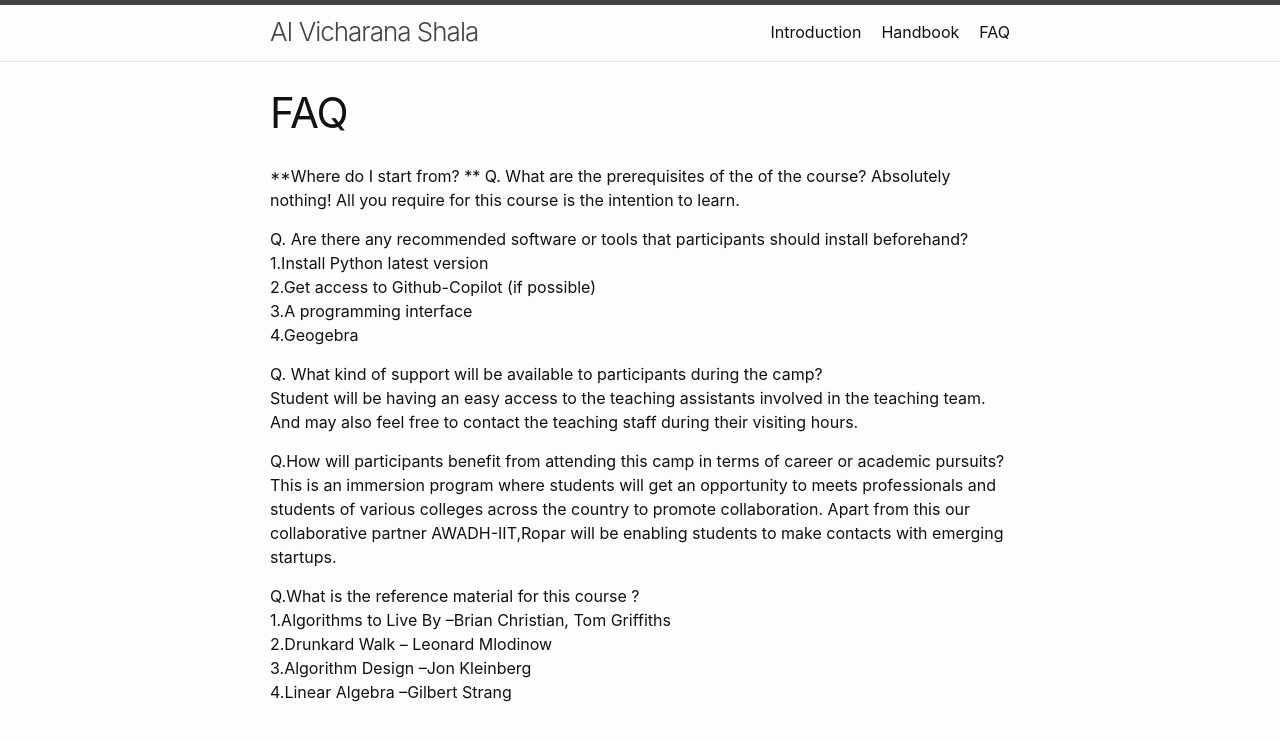
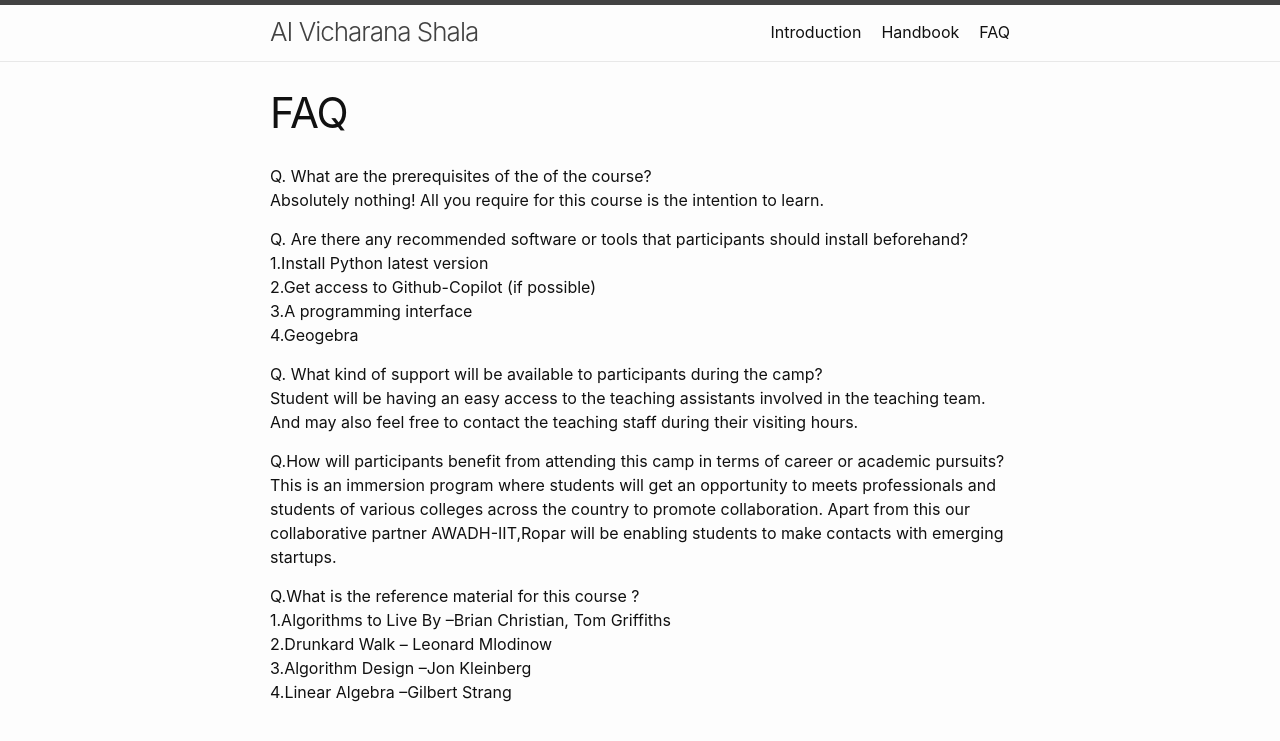
Before and after one commit to sudarshansudarshan/aicamp, a Jekyll site: the page built from Faq.md, in a window 1280 px wide. Shown: the top 741 px of the page. Built offline with Jekyll 4.4.1, drawn with Linux system fonts in a browser that asks for light colours.

Commit message:
Update Faq.md

```diff
--- a/Faq.md
+++ b/Faq.md
@@ -6,7 +6,6 @@ order: 2
 ---
 
 
-**Where do I start from? **
 Q. What are the prerequisites of the of the course?
 Absolutely nothing! All you require for this course is the intention to learn.
 
```
